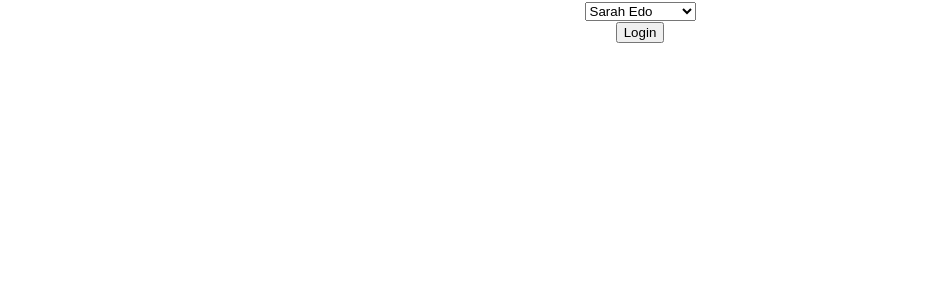
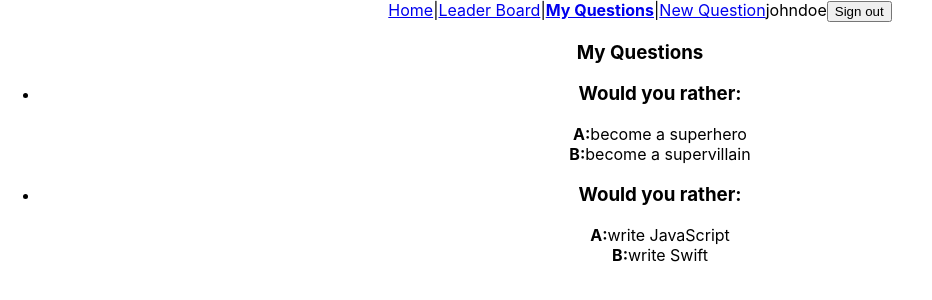
Before and after one commit to sebastianudacity7/would-you-rather, a React (Create React App) app: page /myquestions in a window 1280 px wide. Before the commit this address led to /login. Shown: the top 300 px of the page, without its empty margins (0-932 px from the left). Built offline with nearby package versions, Linux system fonts and the light colour scheme.

Commit message:
feat: Show my questions

```diff
--- a/src/App.js
+++ b/src/App.js
@@ -16,14 +16,16 @@ import { Route } from 'react-router-dom'
 import { Switch } from 'react-router-dom'
 import SecureRoute from './components/SecureRoute'
 
-import { addUsersAsync } from './actions/users'
+import { loadUsersAsync } from './actions/users'
+import { loadQuestionsAsync } from './actions/questions'
 import { useEffectOnce } from './lib/useEffectOnce'
 
 
 const App = ({ authUser, dispatch }) => {
 
   useEffectOnce(() => {
-    dispatch(addUsersAsync())
+    dispatch(loadUsersAsync())
+    dispatch(loadQuestionsAsync())
   });
 
   return (
--- /dev/null
+++ b/src/actions/questions.js
@@ -0,0 +1,15 @@
+import {getQuestions} from '../api'
+
+export const ADD_QUESTIONS = 'ADD_QUESTIONS'
+
+export const addQuestions = (questions) => ({
+    type:ADD_QUESTIONS,
+    questions
+})
+
+export const loadQuestionsAsync = () => (dispatch) => {
+    return getQuestions()
+        .then(qs => {
+            dispatch(addQuestions(qs))
+        })
+}
--- a/src/actions/users.js
+++ b/src/actions/users.js
@@ -7,7 +7,7 @@ export const addUsers = (users) => ({
     users
 })
 
-export const addUsersAsync = () => (dispatch) => {
+export const loadUsersAsync = () => (dispatch) => {
 
     return getUsers()
         .then((users) => {dispatch(addUsers(users))})
--- a/src/api.js
+++ b/src/api.js
@@ -1,6 +1,9 @@
 import {
     _getUsers,
+    _getQuestions
 
   } from './_DATA.js'
 
   export const getUsers = () => _getUsers()
+
+  export const getQuestions = () => _getQuestions()
--- a/src/components/LoginPage.js
+++ b/src/components/LoginPage.js
@@ -8,7 +8,7 @@ const LoginPage = ({ dispatch, users }) => {
     const [selectedUser, setSelectedUser] = useState("");
 
     useEffect(() => {
-        setSelectedUser(users[0]?.name)
+        setSelectedUser(users[0]?.id)
     }, [users]);
 
     const onUserSelected = (e) => {
@@ -27,14 +27,14 @@ const LoginPage = ({ dispatch, users }) => {
         history.replace(redirectTo)
     }
 
-    const isLoginDisabled = () => selectedUser === ""
+    const isLoginDisabled = () => !selectedUser
 
     return (
         <div>
             <form>
                 <div>
                     <select onChange={onUserSelected} value={selectedUser}  >
-                        {users.map(({id,name}) => <option key={id} value={name} >{name}</option>)}
+                        {users.map(({id,name}) => <option key={id} value={id} >{name}</option>)}
                     </select>
                 </div>
                 <button onClick={onLogIn} disabled={isLoginDisabled()}>Login</button>
--- a/src/components/MyQuestions.js
+++ b/src/components/MyQuestions.js
@@ -1,8 +1,18 @@
 import React from 'react'
+import { connect } from 'react-redux'
 
-const MyQuestions = () => {
-    return (<div>MyQuestions</div>)
+import QuestionList from './QuestionList'
+
+const MyQuestions = ({questions}) => {
+    return (
+        <div>
+            <QuestionList title="My Questions" questions={questions} />
+        </div>)
 }
 
 
-export default MyQuestions
+export default connect(({questions, authUser}) => {
+    return {
+        questions : Object.values(questions).filter(q => q.author === authUser)
+    }
+})(MyQuestions)
--- /dev/null
+++ b/src/components/Question.js
@@ -0,0 +1,24 @@
+import React from 'react'
+import { connect } from 'react-redux'
+
+import QuestionOption from './QuestionOption'
+
+const Question = ({ question }) => {
+
+    const { optionOne, optionTwo } = question
+
+    return (
+        <div>
+            <h3>Would you rather:</h3>
+            <QuestionOption option="A" text={optionOne.text} />
+            <QuestionOption option="B" text={optionTwo.text} />
+        </div>
+    )
+}
+
+
+export default connect(({ questions }, { id }) => {
+    return {
+        question: questions[id]
+    }
+})(Question)
--- /dev/null
+++ b/src/components/QuestionList.js
@@ -0,0 +1,17 @@
+import React from 'react'
+
+import Question from './Question'
+
+const QuestionList = ({questions , title}) => {
+
+    return (
+        <div>
+            <h3>{title}</h3>
+            <ul>
+                {questions.map(q => (<li key={q.id}><Question id={q.id}/></li>))}
+            </ul>
+        </div>
+    )
+}
+
+export default QuestionList
--- /dev/null
+++ b/src/components/QuestionOption.js
@@ -0,0 +1,11 @@
+import React from 'react'
+
+const QuestionOption = ({text, option}) => {
+
+    return  (
+        <div><span style={{ fontWeight: 'bold' }}>{option}:</span>{text}</div>
+    )
+}
+
+
+export default QuestionOption
--- a/src/reducers/authUser.js
+++ b/src/reducers/authUser.js
@@ -1,6 +1,6 @@
 import { SET_AUTH_USER, SIGN_OUT_USER } from '../actions/authUser'
 
-export const authUser = (state = null, action) => {
+export const authUser = (state = "johndoe", action) => {
     switch (action.type) {
         case SET_AUTH_USER:
             return action.authUser
--- a/src/reducers/index.js
+++ b/src/reducers/index.js
@@ -1,8 +1,10 @@
 import { combineReducers } from 'redux'
 import { authUser } from './authUser'
 import { users } from './users'
+import { questions } from './questions'
 
 export default combineReducers({
     authUser,
-    users
+    users,
+    questions
 })
--- /dev/null
+++ b/src/reducers/questions.js
@@ -0,0 +1,11 @@
+import { ADD_QUESTIONS } from '../actions/questions'
+
+export const questions = (state = {}, action) => {
+    switch (action.type) {
+        case ADD_QUESTIONS:
+            return action.questions
+        default:
+            return state
+
+    }
+}
```
